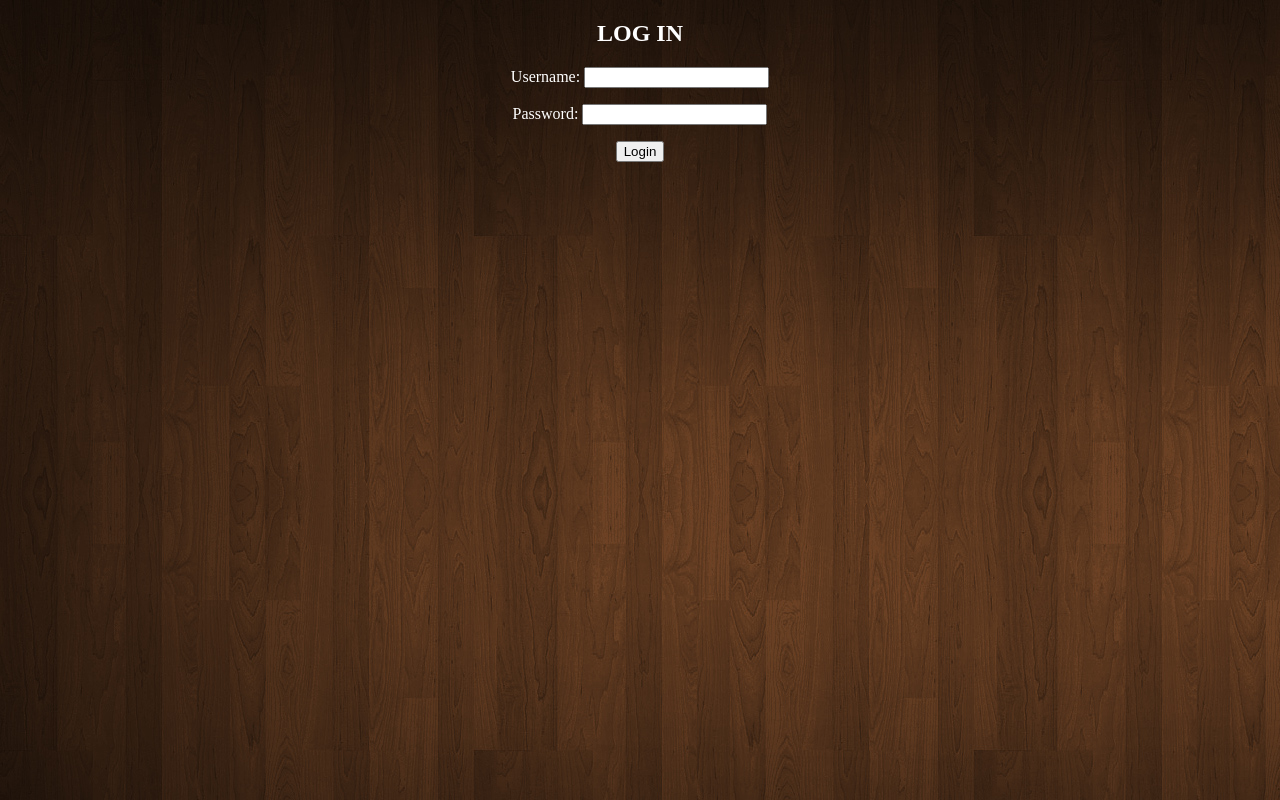
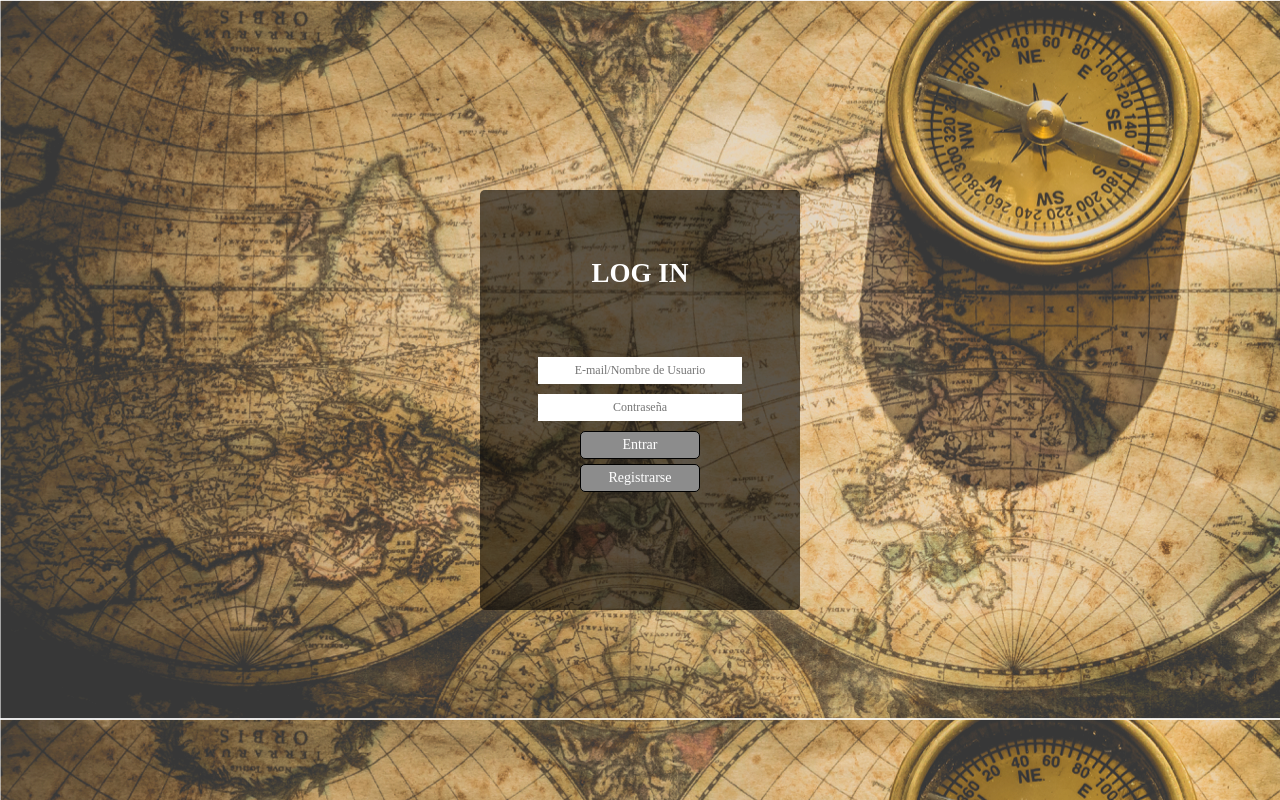
Before and after one commit to hoskbreaker/pathfinder_Web, a PHP site: page /Log_in.html in a window 1280 px wide. Run offline with PHP 8.4, Linux system fonts and the light colour scheme.

Commit message:
Style.css mejorada y creado Login y Signup .html

```diff
--- a/CS.html
+++ b/CS.html
@@ -10,7 +10,7 @@
 <body>
 	<center>
 	<h1>Hoja de Personaje</h1>
-	<a href="inicio.html">Inicio</a>
+	<a href="index.html">Inicio</a>
 	<h2>General</h2>
 	<form>
 		<table width="800px">
--- a/Camp.html
+++ b/Camp.html
@@ -16,7 +16,7 @@
 
 <body>
 	<h1>Tus Campañas</h1>
-	<a href="inicio.html">Inicio</a>
+	<a href="index.html">Inicio</a>
 </body>
 
 </html>
--- a/GM.html
+++ b/GM.html
@@ -16,7 +16,7 @@
 
 <body>
 	<h1>Crea tu propia Campaña</h1>
-	<a href="inicio.html">Inicio</a>
+	<a href="index.html">Inicio</a>
 </body>
 
 </html>
--- a/Log_in.html
+++ b/Log_in.html
@@ -4,22 +4,21 @@
 
 <head>
 	<title>Pathfinder</title>
-	<style type="text/css">
-		body{
-			text-align:center;
-			background-image:url(img/Bg.jpg);
-			color:white;
-		}
-	</style>
+	<link rel="stylesheet" type="text/css" href="Style.css">
 </head>
 
-<body>
-	<h2>LOG IN</h2>
-	<form action="process.php">
-		<p>Username: <input type="text" name="username" /></p>
-		<p>Password: <input type="password" name="password" /></p>
-		<input type="submit" value="Login" name="submit" />
-	</form>
+<body class="login-body">
+	<div class="login-box">
+		<h2>LOG IN</h2>
+		<form action="" method="POST">
+			<input type="text" name="username" placeholder="E-mail/Nombre de Usuario" /><br>
+			<input type="password" name="password" placeholder="Contraseña" /><br>
+			<input type="submit" value="Entrar" name="submit" /><br>
+			<input type="submit" value="Registrarse" name="submit" />
+		</form>
+	</div>
+
+
 </body>
 
 </html>
--- a/PJ.html
+++ b/PJ.html
@@ -17,7 +17,7 @@
 
 <body>
 	<h1>Tus Personajes</h1>
-	<a href="inicio.html">Inicio</a>
+	<a href="index.html">Inicio</a>
 	<form action="CS.html">
 		<p><input type="submit" value="Crear Personaje" /></p>
 	</form>
--- a/Style.css
+++ b/Style.css
@@ -1,14 +1,293 @@
+/*
+html5doctor.com Reset Stylesheet
+v1.6.1
+Last Updated: 2010-09-17
+Author: Richard Clark - http://richclarkdesign.com
+Twitter: @rich_clark
+*/
+
+html, body, div, span, object, iframe,
+h1, h2, h3, h4, h5, h6, p, blockquote, pre,
+abbr, address, cite, code,
+del, dfn, em, img, ins, kbd, q, samp,
+small, strong, sub, sup, var,
+b, i,
+dl, dt, dd, ol, ul, li,
+fieldset, form, label, legend,
+table, caption, tbody, tfoot, thead, tr, th, td,
+article, aside, canvas, details, figcaption, figure,
+footer, header, hgroup, menu, nav, section, summary,
+time, mark, audio, video {
+    margin:0;
+    padding:0;
+    border:0;
+    outline:0;
+    font-size:100%;
+    vertical-align:baseline;
+    background:transparent;
+}
+
+body {
+    line-height:1;
+}
+
+article,aside,details,figcaption,figure,
+footer,header,hgroup,menu,nav,section {
+    display:block;
+}
+
+nav ul {
+    list-style:none;
+}
+
+blockquote, q {
+    quotes:none;
+}
+
+blockquote:before, blockquote:after,
+q:before, q:after {
+    content:'';
+    content:none;
+}
+
+a {
+    margin:0;
+    padding:0;
+    font-size:100%;
+    vertical-align:baseline;
+    background:transparent;
+}
+
+/* change colours to suit your needs */
+ins {
+    background-color:#ff9;
+    color:#000;
+    text-decoration:none;
+}
+
+/* change colours to suit your needs */
+mark {
+    background-color:#ff9;
+    color:#000;
+    font-style:italic;
+    font-weight:bold;
+}
+
+del {
+    text-decoration: line-through;
+}
+
+abbr[title], dfn[title] {
+    border-bottom:1px dotted;
+    cursor:help;
+}
+
 table {
-		text-align:center;
+    border-collapse:collapse;
+    border-spacing:0;
+}
+
+/* change border colour to suit your needs */
+hr {
+    display:block;
+    height:1px;
+    border:0;
+    border-top:1px solid #cccccc;
+    margin:1em 0;
+    padding:0;
+}
+
+input, select {
+    vertical-align:middle;
+}
+
+/* Login*/
+
+.login-box h2 {
+	margin: 0;
+	padding: 0 0 20px;
+	font-family: Avenir;
+	font-size: 27px;
+	text-align: center;
+	margin-bottom: 50px;
+}
+
+.login-box input[type='text'] {
+          		width: 200px;
+          		height: 25px;
+          		border: 0px;
+          		margin-bottom: 10px;
+          		background-color: #ffffff;
           		font-family: Ayuthaya;
     			font-size  : 12px;
+    			text-align:left;
+    			color: black;
+    			text-align: center;
 			}
+.login-box input[type='password'] {
+          		width: 200px;
+          		height: 25px;
+          		border: 0px;
+          		margin-bottom: 10px;
+          		background-color: #ffffff;
+          		font-family: Ayuthaya;
+    			font-size  : 12px;
+    			text-align:left;
+    			color: black;
+    			text-align: center;
+			}
+.login-box input[type='submit'] {
+				width: 120px;
+				margin-bottom: 5px;
+          		font-family      : Avenir;
+    			font-size        : 14px;
+    			color            : white;
+    			background-color : #8c8c8c;
+    			border           : 1px solid black;
+    			padding: 5px;
+    			border-radius: 5px;
+			}
+.login-box input[type='submit']:hover {
+				width: 120px;
+				margin-bottom: 5px;
+          		font-family      : Avenir;
+    			font-size        : 14px;
+    			color            : black;
+    			background-color : white;
+    			border           : 1px solid white;
+    			padding: 5px;
+    			border-radius: 5px;
+    			cursor: pointer;
+			}
+.login-box input[type='submit']:active{
+				width: 120px;
+				margin-bottom: 5px;
+          		font-family      : Avenir;
+    			font-size        : 14px;
+    			color            : black;
+    			background-color : #e6e6e6;
+    			border           : 1px solid white;
+    			padding: 5px;
+    			border-radius: 5px;
+    			cursor: pointer;
+			}
+.login-box{
+	width: 320px;
+	height: 420px;
+	background: rgba(0,0,0,0.6);
+	color: #fff;
+	top: 50%;
+	left: 50%;
+	position: absolute;
+	transform: translate(-50%,-50%);
+	box-sizing: border-box;
+	border-radius: 5px;
+	padding: 70px 30px;
+	text-align: center;
+}
+.login-body {
+				background-image:url(img/Bg_login.png);
+			}
+/* Sign up*/
+.signup-box h2 {
+	margin: 0;
+	padding: 0 0 20px;
+	font-family: Avenir;
+	font-size: 27px;
+	text-align: center;
+	margin-bottom: 30px;
+}
+.signup-box p {
+	margin-bottom: 15px;
+	font-family: Avenir;
+	font-size: 14px;
+	text-align: center;
+}
+
+.signup-box input[type='text'] {
+          		width: 200px;
+          		height: 25px;
+          		border: 0px;
+          		margin-bottom: 10px;
+          		background-color: #ffffff;
+          		font-family: Ayuthaya;
+    			font-size  : 12px;
+    			text-align:left;
+    			color: black;
+    			text-align: center;
+			}
+.signup-box input[type='password'] {
+          		width: 200px;
+          		height: 25px;
+          		border: 0px;
+          		margin-bottom: 10px;
+          		background-color: #ffffff;
+          		font-family: Ayuthaya;
+    			font-size  : 12px;
+    			text-align:left;
+    			color: black;
+    			text-align: center;
+			}
+.signup-box input[type='submit'] {
+				width: 120px;
+				margin-bottom: 5px;
+          		font-family      : Avenir;
+    			font-size        : 14px;
+    			color            : white;
+    			background-color : #8c8c8c;
+    			border           : 1px solid black;
+    			padding: 5px;
+    			border-radius: 5px;
+			}
+.signup-box input[type='submit']:hover {
+				width: 120px;
+				margin-bottom: 5px;
+          		font-family      : Avenir;
+    			font-size        : 14px;
+    			color            : black;
+    			background-color : white;
+    			border           : 1px solid white;
+    			padding: 5px;
+    			border-radius: 5px;
+    			cursor: pointer;
+			}
+.signup-box input[type='submit']:active{
+				width: 120px;
+				margin-bottom: 5px;
+          		font-family      : Avenir;
+    			font-size        : 14px;
+    			color            : black;
+    			background-color : #e6e6e6;
+    			border           : 1px solid white;
+    			padding: 5px;
+    			border-radius: 5px;
+    			cursor: pointer;
+			}
+.signup-box{
+	width: 320px;
+	height: 420px;
+	background: rgba(0,0,0,0.6);
+	color: #fff;
+	top: 50%;
+	left: 50%;
+	position: absolute;
+	transform: translate(-50%,-50%);
+	box-sizing: border-box;
+	border-radius: 5px;
+	padding: 70px 30px;
+	text-align: center;
+}
+.login-body {
+				background-image:url(img/Bg_login.png);
+			}
+/* CS.html*/
 td{
 	padding: 5px;
 }
 body{
 		background-image:url(img/Bg.jpg);
 		color:white;
+
 	}
 a:hover{
 		color: #9999ff;
@@ -19,19 +298,8 @@ a:visited{
 a:active{
 	color: #66ebff;
 }
-input[type='text'] {
-          		width: 100%;
-          		height: 25px;
-          		border: 0px;
-          		background-color: #c4afa7;
+table {
+		text-align:center;
 		font-family: Ayuthaya;
     	font-size  : 12px;
-    			text-align:center;
-    			opacity: 0.2;
-    			border-color: black;
-    			border-width: 2px;
-    			border-style: solid;
 		}
-p{
-	font-size: 7px;
-	}
--- a/inicio.html
+++ b/inicio.html
@@ -21,11 +21,6 @@
 			<td><a href="PJ.html"><img src="img/PJ_Text.png" /></a></td>
 
 		</tr>
-		<tr>
-			<td><a href="GM.html"><img src="img/GM.png" width="50%" /></a></td>
-			<td><a href="Camp.html"><img src="img/Cam.jpg" width="50%" /></a></td>
-			<td><a href="PJ.html"><img src="img/PJ.png" width="50%" /></a></td>
-		</tr>
 	</table>
 </body>
 
```
Also changed, not shown: Signup.html (added, +26 -0 lines), img/Bg_login.png (added). Lines whose indentation alone changed are shown as unchanged.
